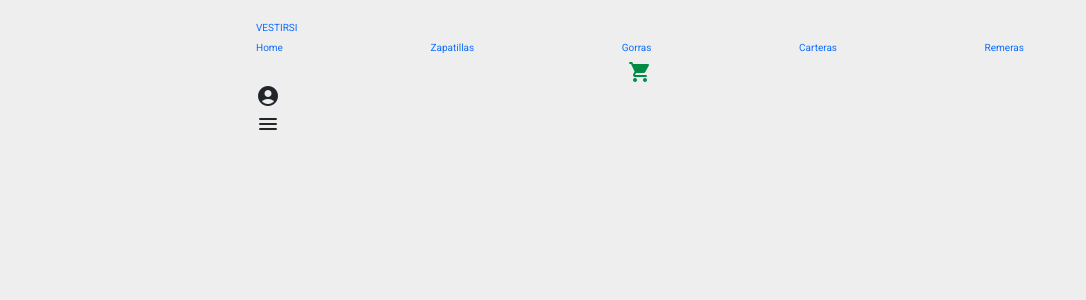
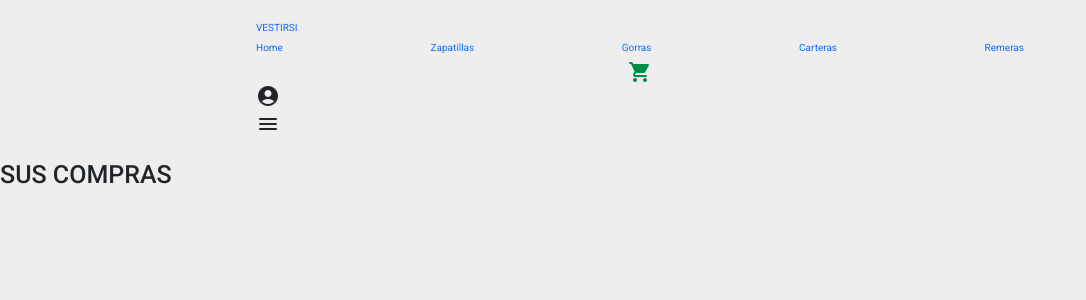
Before and after one commit to gvdeveloper/vestirsi, a React (Create React App) app: page /cart in a window 1280 px wide. Shown: the top 300 px of the page, without its empty margins (0-1086 px from the left). Built offline with nearby package versions, Linux system fonts and the light colour scheme.

Commit message:
CartView
Primer commit.

```diff
--- a/src/components/Cart/cart.js
+++ b/src/components/Cart/cart.js
@@ -2,12 +2,13 @@ import React, { useContext } from 'react'
 import { CartContext } from '../../context/cartContext'
 const Cart = () => {
 
-  const {cartItems} = useContext(CartContext);
+  const {cartItems, total, price,} = useContext(CartContext);
 
   return (
     <div>
-      {cartItems.map((elements)=>(
-        <div>{elements.title}</div>
+      <h1>SUS COMPRAS</h1>
+      {cartItems.map(elements=>(
+        <li key={elements.id}><p>{elements.price}</p></li>
       ))}
     </div>
   )
--- a/src/components/ItemList/MockProducts.js
+++ b/src/components/ItemList/MockProducts.js
@@ -5,7 +5,7 @@ import remeras from "../../img/remeras.jpg"
 
 const mockProducts = [
   {
-    id: "1",
+    id: 1,
     title: 'Nike Air',
     price: 800,
     image: zapatillas,
@@ -13,7 +13,7 @@ const mockProducts = [
     categoria: "Zapatillas"
   },
   {
-    id: "2",
+    id: 2,
     title: 'Gorra Nike Max',
     price: 900,
     image: gorras,
@@ -21,7 +21,7 @@ const mockProducts = [
     categoria: "Gorras"
   },
   {
-    id: "3",
+    id: 3,
     title: 'Cartera',
     price: 700,
     image: carteras,
@@ -30,7 +30,7 @@ const mockProducts = [
   },
 
   {
-    id: "4",
+    id: 4,
     title: 'Remeras',
     price: 1200,
     image: remeras,
--- a/src/context/cartContext.js
+++ b/src/context/cartContext.js
@@ -17,7 +17,7 @@ export const CartContextProvider = ({children}) => {
 		let cartAux = [];
 		if (isInCart(item)) {
 			console.log('Esta en el 🛒');
-			cartElement = cartItems.find(element => element.item.id === item.id);
+			cartElement = cartItems.find(element => element.item.id.toString() === item.id);
 
 			cartElement.count += count;
 			cartAux = [...cartItems];
```
